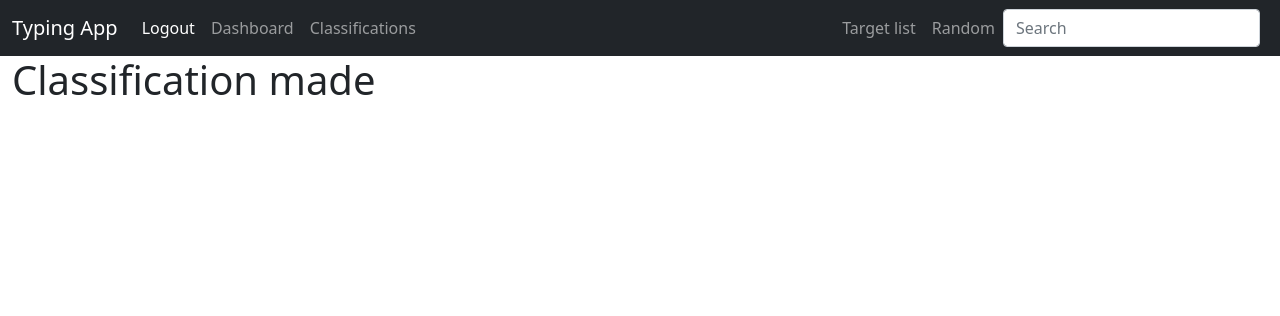
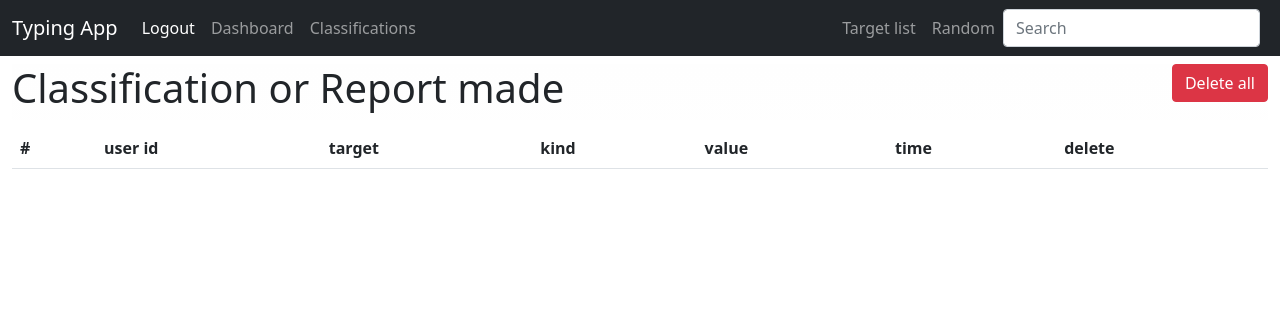
Before and after one commit to MickaelRigault/typingapp, a Flask app: page /classifications in a window 1280 px wide. Shown: the top 316 px of the page. Run offline with Flask 2, Linux system fonts and the light colour scheme; the visitor is signed in with stand-in values (Sample User, id 1); data that the repository does not hold is empty; parts of the project's set-up code (start-up, migrations or seed data) failed here and were passed over.

Commit message:
much cleaning and more tools

```diff
--- a/requirements.txt
+++ b/requirements.txt
@@ -15,6 +15,7 @@ ztfidr==0.3.0
 ztfquery==1.18.1
 
 # -- Website
+sqlalchemy==1.4.31
 # Flask
 Flask==1.1.2
 Flask-Bootstrap==3.3.7.1
--- a/typingapp/routes.py
+++ b/typingapp/routes.py
@@ -19,6 +19,7 @@ from markupsafe import escape
 #             #
 # =========== #
 import ztfidr
+from ztfidr import io
 from ztfidr.target import Target
 
 
@@ -43,9 +44,11 @@ from werkzeug.security import generate_password_hash, check_password_hash
 # -------------- #
 # LOCAL DATABASE #
 # -------------- #
-app.config["SQLALCHEMY_DATABASE_URI"] = 'sqlite:///users.db'
+DB_PATH  = os.path.join( io.IDR_PATH, "typingapp.db")
+
+app.config["SQLALCHEMY_DATABASE_URI"] = f'sqlite:///{DB_PATH}'
 db = SQLAlchemy(app)
-DB_PATH  = os.path.join( os.path.dirname(__file__), "users.db")
+
 
 
 # ==================== #
@@ -127,9 +130,14 @@ class Classifications( db.Model ):
 
     id = db.Column(db.Integer, primary_key=True)
 
-    user_id = db.Column( db.String(100), nullable=False)
-    target_id = db.Column( db.String(100), nullable=False)
-    sntype = db.Column( db.String(100), nullable=False)
+    user_id = db.Column( db.Integer, nullable=False)
+    target_id = db.Column( db.Integer, nullable=False)
+    target_name = db.Column( db.String(100), nullable=False)
+
+    # - What kind is stored
+    kind = db.Column( db.String(100), nullable=False)
+    # - What value is stored
+    value = db.Column( db.String(100), nullable=False)
 
     date_added = db.Column(db.DateTime, default=datetime.utcnow)
 
@@ -177,10 +185,10 @@ def get_classifications_df():
     df["sntype"] = df.sntype.str.strip().replace("SNe","SN").replace("SN II","NotIa")
     return df
 
-def build_targets_db(db_path, iloc_range=None, tablename="Targets"):
-    from ztfidr import io
-    import sqlite3
-
+def build_targets_db(iloc_range=None,
+                     tablename="targets"):
+    """ """
+    # Data to Store
     data = io.get_targets_data()
     target_db = data.reset_index().rename({"index":"name",
                                "sn_ra":"ra","sn_dec":"dec",
@@ -189,17 +197,13 @@ def build_targets_db(db_path, iloc_range=None, tablename="Targets"):
                               }, axis=1)
     target_db = target_db.reset_index().rename({"index":"id"}, axis=1)
 
-
-
-    con = sqlite3.connect(db_path)
     if iloc_range is None:
         to_store = target_db
     else:
         to_store = target_db.iloc[iloc_range[0]:iloc_range[1]]
 
-    to_store.to_sql(tablename, con, if_exists="replace")
-
-
+    # Actual storing
+    to_store.to_sql(tablename, db.engine, if_exists="replace")
 
 # ================ #
 #                  #
@@ -343,6 +347,98 @@ def delete_user(id):
     our_users = Users.query.order_by(Users.date_added)
     return redirect( url_for("add_user") )
 
+# ================ #
+#                  #
+#  CLASSIFICATION  #
+#                  #
+# ================ #
+@app.route("/rmclassification/<int:id>")
+def delete_classification(id):
+    """ """
+    classification_to_delete = Classifications.query.get_or_404(id) # get the DB entry associated to the id
+
+    name = None # because first time we load, it will be None.
+    try:
+        db.session.delete(classification_to_delete) # change made to the session, then you need to commit
+        db.session.commit()
+        flash("User Deleted Successfully", category="success")
+    except:
+        flash("Whoops! There was a probleme deleting the classification.", category="error")
+
+    return redirect( url_for("classifications") )
+
+@app.route("/clearclassifications")
+def clear_classifications():
+    """ """
+    db.session.query(Classifications).delete()
+    db.session.commit()
+    return redirect( url_for("classifications") )
+
+
+@app.route("/classify/<int:id>", methods=["GET","POST"])
+@login_required
+def classify(id, flash_classified=False):
+    """ """
+    # - Target action made to
+    target = Targets.query.get_or_404(id) # get the DB entry associated to the id
+
+    # ---------------- #
+    # Action Made      #
+    # ---------------- #
+    if request.method == "POST":
+        # Classification
+        if "typing" in request.form:
+            value = request.form["typing"]
+            classification = Classifications(user_id=current_user.id,
+                                             target_id=id,
+                                             target_name=target.name,
+                                             kind="typing",
+                                             value=value
+                                            )
+            if flash_classified:
+                if value.lower() == "unclear":
+                    flash(f"Unclear classification for {target.name}", category="warning")
+                else:
+                    flash(f"You classified {target.name} as {value}", category="success")
+
+            db.session.add(classification)
+            db.session.commit()
+            return redirect( url_for("target_random") )
+
+        # Report
+        if "report" in request.form:
+            value = request.form["report"]
+            classification = Classifications(user_id=current_user.id,
+                                             target_id=id,
+                                             target_name=target.name,
+                                             kind="report",
+                                             value=value)
+            if "Emission line" in value:
+                flash(f"You reported an emission line for {target.name}", category="info")
+            else:
+                flash(f"You reported a {value} issue for {target.name}", category="error")
+
+            db.session.add(classification)
+            db.session.commit()
+            return redirect( url_for(f"target_page", name=target.name, warn_report=False) )
+
+        # Report
+        if "skip" in request.form:
+            flash(f"You skipped {target.name} | no db update", category="secondary")
+            return redirect( url_for("target_random") )
+
+
+    flash(f"Classication/Report action Failed", category="danger")
+    return redirect( url_for("target_random") )
+
+
+@app.route("/classifications")
+@login_required
+def classifications():
+    """ """
+    classifications = Classifications.query.order_by(Classifications.id)
+    return render_template("classifications.html", classifications=classifications)
+
 
 # ================ #
 #                  #
@@ -354,10 +450,10 @@ def search():
     """ """
     if request.method == "POST":
         target_name = request.form["name"]
-        flash(f"You search for {target_name}", category="warning")
         return redirect( url_for(f"target_page", name=target_name) )
     else:
         return redirect( url_for("home") )
+
 
 @app.route("/target/list")
 def target_list():
@@ -365,24 +461,47 @@ def target_list():
     targets = Targets.query.order_by(Targets.id)
     return render_template("target_list.html", targets=targets)
 
+@app.route("/targetid/<id>")
+@login_required
+def targetid_page(id):
+    """ """
+    target = Targets.query.get_or_404(id)
+    return target_page(target.name)
+
+
 @app.route("/target/<name>")
 @login_required
-def target_page(name):
+def target_page(name, warn_typing=True, warn_report=True):
     """ """
     ZQUALITY_LABEL = {2:" z source: host",
                       1:" z source: sn",
                       0:" z source: unknown",
                       None:" z source: not given"}
 
+    from matplotlib.figure import Figure
+    # DB
+    targetname = escape(name)
+    target = Targets.query.filter_by(name=targetname).first()
+
+    args = request.args
+    # annoying the False/True are strings...
+    if eval(args.get("warn_typing", default=str(warn_typing), type=str)):
+        t_typings = Classifications.query.filter_by(kind="typing",
+                                                        target_name=targetname, user_id=current_user.id).all()
+        for t_typing in t_typings:
+            flash(f"You already classify this target ({target.name}) as {t_typing.value}", category="warning")
 
 
-    from matplotlib.figure import Figure
+    if eval(args.get("warn_report", default=str(warn_report), type=str)):
+        t_reports = Classifications.query.filter_by(kind="report",
+                                                        target_name=targetname, user_id=current_user.id).all()
+        for t_report in t_reports:
+            flash(f"You already reported {t_report.value} this target ({target.name})", category="info")
 
-    targetname = escape(name)
-    target = Targets.query.filter_by(name=targetname).first()
+
+
     t_ = Target.from_name(name)
     redshift, z_quality = t_.get_redshift()
-
 
     # ------------ #
     # - LC Plot    #
@@ -413,7 +532,6 @@ def target_page(name):
     figlc = t_.lightcurve.show(ax=axlc)
     _ = figlc.savefig(buflc, format="png", dpi=250)
     lcplot = base64.b64encode(buflc.getbuffer()).decode("ascii")
-
     del t_
 
     #
@@ -433,54 +551,3 @@ def target_random():
     """ """
     targetname = Targets.query.order_by(func.random()).first().name
     return target_page(targetname)
-
-
-@app.route("/classify/<int:id>", methods=["GET","POST"])
-@login_required
-def classify(id):
-    """ """
-    target = Targets.query.filter_by(id=id).first()
-    if request.method == "POST":
-        # Classification
-        if "typing" in request.form:
-            typing = request.form["typing"]
-            classification = Classifications(user_id=current_user.id,
-                                             target_id=id,
-                                             sntype=typing)
-            if typing == "Unclear":
-                flash(f"Unclear classification for {target.name}", category="warning")
-            else:
-                flash(f"You classified {target.name} as {typing}", category="success")
-            db.session.add(classification)
-            db.session.commit()
-
-            return redirect( url_for("target_random") )
-
-        # Report
-        if "report" in request.form:
-            report = request.form["report"]
-            classification = Classifications(user_id=current_user.id,
-                                             target_id=id,
-                                             sntype=report)
-            if "Emission line" in report:
-                flash(f"You reported an emission line for {target.name}", category="info")
-            else:
-                flash(f"You reported a {report} issue for {target.name}", category="error")
-            db.session.add(classification)
-            db.session.commit()
-
-            return redirect( url_for(f"target_page", name=target.name) )
-
-        if "skip" in request.form:
-            flash(f"You skipped {target.name} | no db update", category="secondary")
-            return redirect( url_for("target_random") )
-
-    flash(f"Typing Failed updated")
-    return redirect( url_for("target_random") )
-
-@app.route("/classifications")
-@login_required
-def classifications():
-    """ """
-    classifications = Classifications.query.order_by(Classifications.id)
-    return render_template("classifications.html", classifications=classifications)
--- a/typingapp/templates/base.html
+++ b/typingapp/templates/base.html
@@ -20,7 +20,7 @@
 <!--- Room for the navbar --->
 <!--- Room for the navbar --->
 
-<div class="container">
+<div class="container-xxl">
 {% for category, message in get_flashed_messages(with_categories=true)%}
      {% if category == 'error' %}
         <div class="alert alert-danger alert-dismissible show" role="alert">
--- a/typingapp/templates/classifications.html
+++ b/typingapp/templates/classifications.html
@@ -2,14 +2,50 @@
 
 {% block content %}
 
-<h1> Classification made </h1>
-<table class="table table-bordered table-striped table-hover">
-  {% for classification in classifications %}
-   <tr>
-     <td>{{ classification.date_added }} | {{ classification.id}} | {{ classification.sntype }} | {{ classification.target_id }} | {{ classification.user_id }}
-     </td>
-   </tr>
-  {% endfor %}
+<div class="sticky-top my-2 py-0" style="background: linear-gradient(to top,
+                                                                rgba(254, 254, 254 ,0.5),
+                                                                rgba(254, 254, 254 , 1 ))">
+    <div class="row">
+        <div class="col-auto me-auto">
+            <h1> Classification or Report made </h1>
+        </div>
+
+        <div class="col-auto">
+            <a class="btn btn-danger" href="{{ url_for('clear_classifications') }}"">
+               Delete all
+            </a>
+        </div>
+   </div>
+
+</div>
+
+
+<table class="table table-hover">
+    <thead>
+        <tr>
+            <th scope="col">#</th>
+            <th scope="col">user id</th>
+            <th scope="col">target</th>
+            <th scope="col">kind</th>
+            <th scope="col">value</th>
+            <th scope="col">time</th>
+            <th scope="col">delete</th>
+        </tr>
+    </thead>
+    <tbody>
+        {% for classification in classifications %}
+            <tr>
+                <th scope="row">{{ classification.id}}</th>
+                <td>{{ classification.user_id}}</td>
+                <td><a href="{{ url_for('target_page', name=classification.target_name) }}"> {{ classification.target_name }} </a></td>
+                <td>{{ classification.kind}}</td>
+                <td>{{ classification.value}}</td>
+                <td>{{ classification.date_added}}</td>
+                <td><a href="{{ url_for('delete_classification', id=classification.id)}}"> delete </a></td>
+            </tr>
+        {% endfor %}
+    </tbody>
 </table>
 
+
 {% endblock content %}
```
Also changed, not shown: typingapp/templates/target_list.html (+32 -9 lines).
